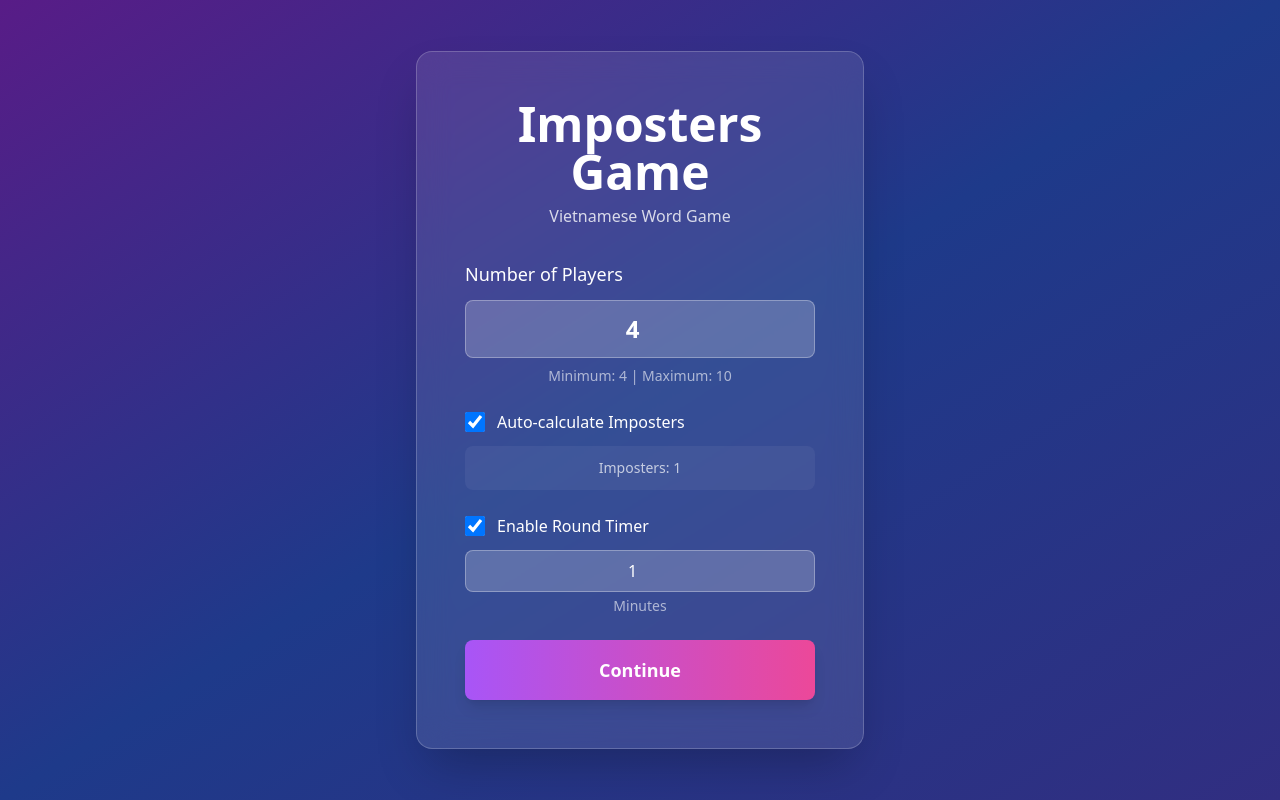
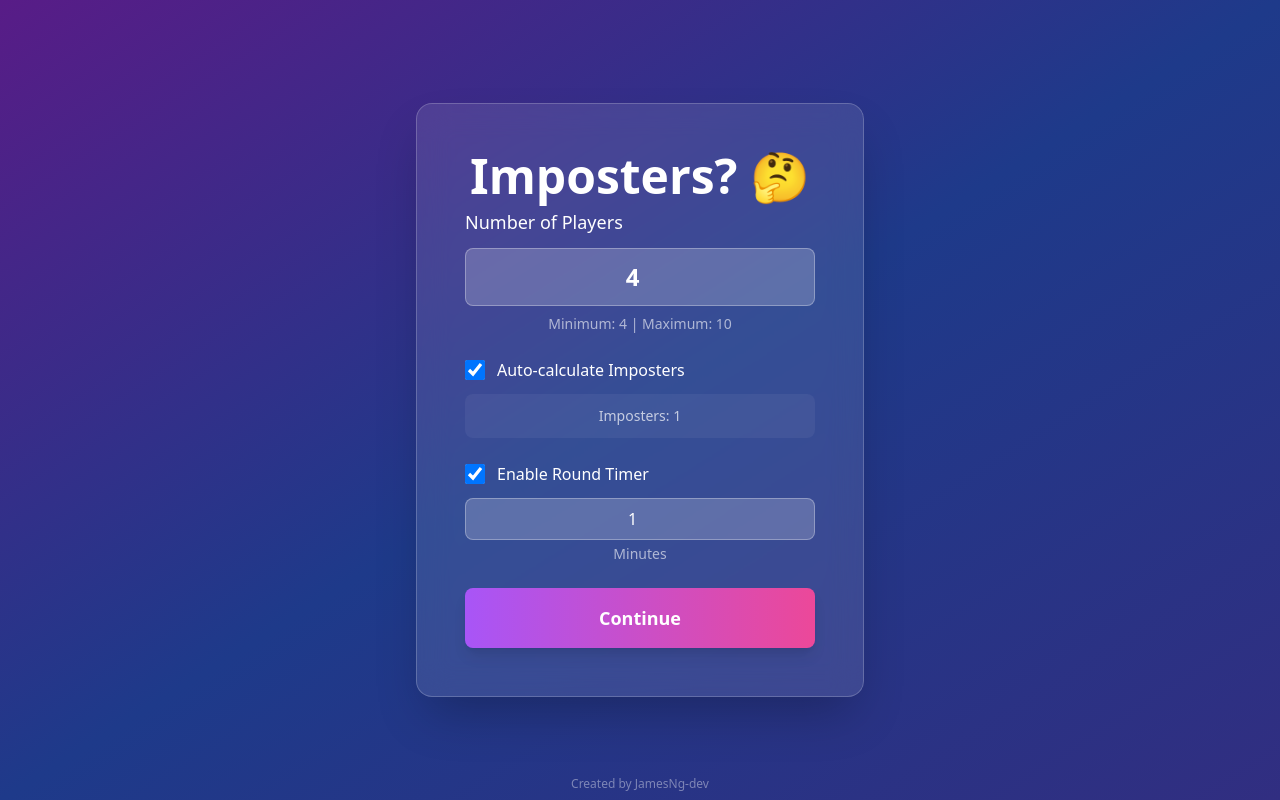
Before and after one commit to HoangNguyendotcom/imposters_game, a Next.js app: page / in a window 1280 px wide. Built offline with nearby package versions, Linux system fonts and the light colour scheme.

Commit message:
Modify the name

```diff
--- a/app/layout.tsx
+++ b/app/layout.tsx
@@ -1,5 +1,6 @@
 import type { Metadata } from 'next'
 import './globals.css'
+import Footer from '@/components/Footer'
 
 export const metadata: Metadata = {
   title: 'Imposters Game',
@@ -13,7 +14,10 @@ export default function RootLayout({
 }) {
   return (
     <html lang="en">
-      <body>{children}</body>
+      <body>
+        {children}
+        <Footer />
+      </body>
     </html>
   )
 }
--- /dev/null
+++ b/components/Footer.tsx
@@ -0,0 +1,9 @@
+export default function Footer() {
+  return (
+    <div className="fixed bottom-0 left-0 right-0 text-center pb-2 z-10">
+      <p className="text-white/40 text-xs">
+        Created by <span className="font-medium">JamesNg-dev</span>
+      </p>
+    </div>
+  )
+}
--- a/components/SetupScreen.tsx
+++ b/components/SetupScreen.tsx
@@ -51,12 +51,9 @@ export default function SetupScreen() {
   return (
     <div className="min-h-screen flex items-center justify-center p-4">
       <div className="bg-white/10 backdrop-blur-lg rounded-2xl shadow-2xl p-8 md:p-12 max-w-md w-full border border-white/20">
-        <h1 className="text-4xl md:text-5xl font-bold text-white text-center mb-2">
-          Imposters Game
+        <h1 className="text-3xl md:text-5xl font-bold text-white text-center mb-2">
+        Imposters? 🤔
         </h1>
-        <p className="text-white/80 text-center mb-8">
-          Vietnamese Word Game
-        </p>
 
         <form onSubmit={handleSubmit} className="space-y-6">
           <div>
```
Also changed, not shown: 1 other file (tests, documents, lock files or other folders).
